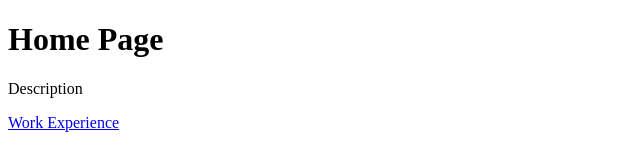
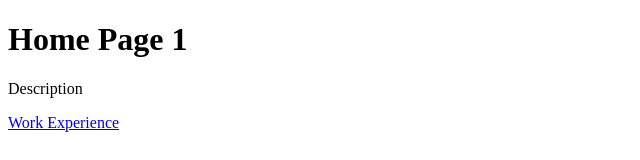
Before and after one commit to damien-bayes/bth-portfolio_react-gh-pages, a Next.js app: page / in a window 1280 px wide. Shown: the top 160 px of the page, without its empty margins (0-640 px from the left). Built offline with nearby package versions, Linux system fonts and the light colour scheme.

Commit message:
Some changes

```diff
--- a/next.config.js
+++ b/next.config.js
@@ -1,4 +1,4 @@
 module.exports = {
-  basePath: '/bth-portfolio_gh-pages',
-  assetPrefix: '/bth-portfolio_gh-pages',
+  basePath: process.env.NEXT_PUBLIC_BASE_PATH || '',
+  assetPrefix: process.env.NEXT_PUBLIC_BASE_PATH || '',
 }
--- a/package.json
+++ b/package.json
@@ -17,7 +17,9 @@
     "start": "next start",
     "export": "next export",
     "test": "echo \"Error: no test specified\" && exit 1",
-    "next:init": "create-next-app"
+    "next:init": "create-next-app",
+    "git": "git add . && git commit -m",
+    "postgit": "git push --all"
   },
   "repository": {
     "type": "git",
--- a/src/pages/index.js
+++ b/src/pages/index.js
@@ -11,7 +11,7 @@ import Link from 'next/link';
 const Home = () => {
   return (
     <div>
-      <h1>Home Page</h1>
+      <h1>Home Page 1</h1>
       <p>Description</p>
 
       <Link href="/work-experience">
```
Also changed, not shown: 1 other file (tests, documents, lock files or other folders).
